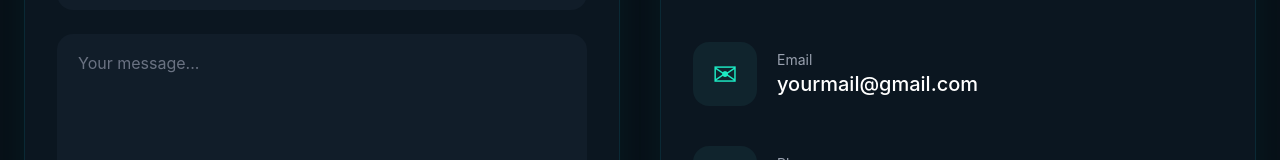
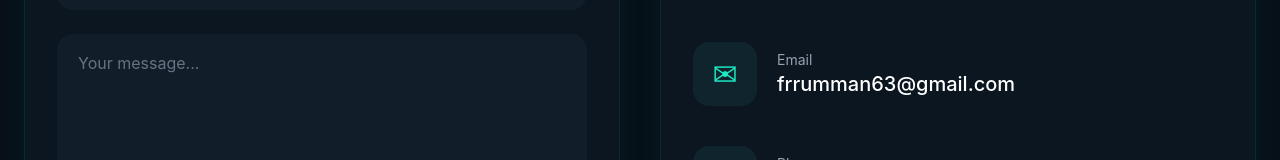
Before and after one commit to FR-Rumman/fr-personal-portfolio, a React (Vite) app: page / in a window 1280 px wide. Shown: the part 5026-5186 px from the top of the page. Built offline with nearby package versions, Linux system fonts and the light colour scheme.

Commit message:
some updated

```diff
--- a/src/sections/Contact.jsx
+++ b/src/sections/Contact.jsx
@@ -109,7 +109,7 @@ export const Contact = () => {
               <div>
                 <p className="text-gray-400 text-sm">Email</p>
                 <h3 className="text-xl font-medium">
-                  yourmail@gmail.com
+                  frrumman63@gmail.com
                 </h3>
               </div>
             </div>
```
